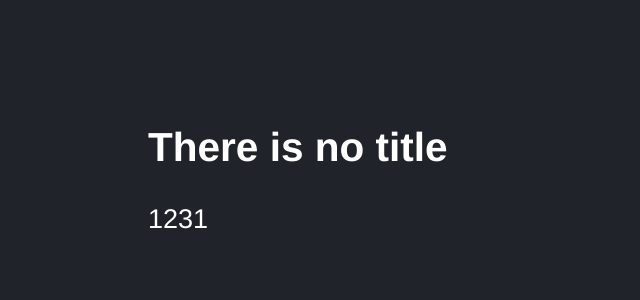
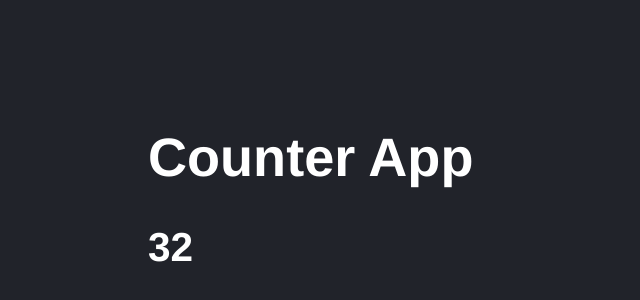
Before and after one commit to Davidcastel26/HooksReact, a React (Vite) app in the folder counterVite/: page / in a window 1280 px wide. Shown: the part 58-358 px from the top of the page, without its empty margins (0-640 px from the left). Built offline with nearby package versions, Linux system fonts and the light colour scheme.

Commit message:
Update main.jsx

```diff
--- a/counterVite/src/main.jsx
+++ b/counterVite/src/main.jsx
@@ -1,11 +1,12 @@
 import React from 'react';
 import ReactDOM from 'react-dom/client';
-import { App } from './ProjectApp'
+// import { App } from './ProjectApp'
 
 import './styles.css'
+import { CounterApp } from './CounterApp';
 
 ReactDOM.createRoot( document.getElementById('root') ).render(
     <React.StrictMode>
-        <App />
+        <CounterApp value={32}/>
     </React.StrictMode>
 )
```
